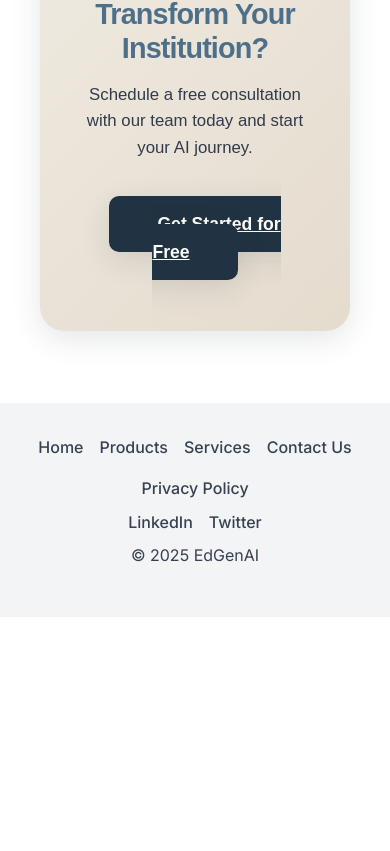
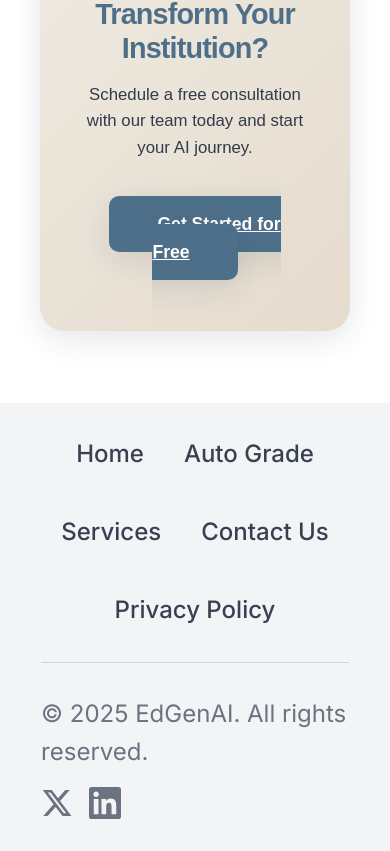
Before and after one commit to abhimishhra29/ed_AI_frontend, a Next.js app in the folder frontend/: page / in a window 390 px wide. Shown: the part 10130-10981 px from the top of the page. Before the commit the page ends 10747 px from the top, so only its background shows below. Built offline with nearby package versions, Linux system fonts and the light colour scheme.

Commit message:
Footer Changed

```diff
--- a/frontend/src/app/layout.tsx
+++ b/frontend/src/app/layout.tsx
@@ -5,7 +5,6 @@ import '../styles/global.css';
 import '../components/Header.css';
 import '../components/Footer.css';
 import '../styles/pages/Home.css';
-import '../styles/pages/Products.css';
 import '../styles/pages/Services.css';
 import '../styles/pages/Contact.css';
 import '../styles/pages/AutoGrade.css';
--- a/frontend/src/components/Footer.css
+++ b/frontend/src/components/Footer.css
@@ -1,30 +1,90 @@
 .footer {
-  text-align: center;
-  padding: 2rem 1rem;
   background: #f3f4f6;
   color: #374151;
   margin-top: auto;
+  padding: 2rem 2rem;
 }
 
-.footer-links,
-.footer-social {
+.footer-links {
   display: flex;
   justify-content: center;
-  gap: 1rem;
+  gap: 2.5rem;
   flex-wrap: wrap;
-  margin-bottom: 0.5rem;
+  margin-bottom: 2rem;
 }
 
-.footer a {
-  color: inherit;
+.footer-links a {
+  color: #374151;
   text-decoration: none;
   font-weight: 500;
+  font-size: 1.5rem;
+  transition: color 0.2s ease;
 }
 
-.footer a:hover {
+.footer-links a:hover {
+  color: #111827;
   text-decoration: underline;
 }
 
-.copyright {
-  margin-top: 0.5rem;
+.footer-separator {
+  height: 1px;
+  background: #d1d5db;
+  width: 90%;
+  margin: 0 auto 2rem auto;
 }
+
+.footer-bottom {
+  display: flex;
+  justify-content: space-between;
+  align-items: center;
+  flex-wrap: wrap;
+  gap: 1rem;
+  width: 90%;
+  margin: 0 auto;
+}
+
+.footer-copyright {
+  color: #6b7280;
+  font-size: 1.5rem;
+  margin: 0;
+}
+
+.footer-social-icons {
+  display: flex;
+  gap: 1rem;
+  align-items: center;
+}
+
+.social-icon {
+  color: #6b7280;
+  transition: color 0.2s ease;
+  display: flex;
+  align-items: center;
+  justify-content: center;
+}
+
+.social-icon:hover {
+  color: #374151;
+}
+
+.social-icon svg {
+  width: 2rem;
+  height: 2rem;
+}
+
+/* Responsive Design */
+@media (max-width: 768px) {
+  .footer {
+    padding: 2rem 1.5rem;
+  }
+
+  .footer-bottom {
+    flex-direction: column;
+    align-items: flex-start;
+  }
+
+  .footer-social-icons {
+    width: 100%;
+    justify-content: flex-start;
+  }
+}
--- a/frontend/src/components/Footer.tsx
+++ b/frontend/src/components/Footer.tsx
@@ -5,20 +5,29 @@ export default function Footer() {
     <footer className="footer">
       <div className="footer-links">
         <Link href="/">Home</Link>
-        <Link href="/products">Products</Link>
+        <Link href="/auto-grade">Auto Grade</Link>
         <Link href="/services">Services</Link>
         <Link href="/contact">Contact Us</Link>
         <Link href="/privacy">Privacy Policy</Link>
       </div>
-      <div className="footer-social">
-        <a href="https://linkedin.com" aria-label="LinkedIn">
-          LinkedIn
-        </a>
-        <a href="https://twitter.com" aria-label="Twitter">
-          Twitter
-        </a>
+      <div className="footer-separator"></div>
+      <div className="footer-bottom">
+        <p className="footer-copyright">
+          &copy; {new Date().getFullYear()} EdGenAI. All rights reserved.
+        </p>
+        <div className="footer-social-icons">
+          <a href="https://twitter.com" aria-label="Twitter" className="social-icon" target="_blank" rel="noopener noreferrer">
+            <svg width="20" height="20" viewBox="0 0 24 24" fill="currentColor" xmlns="http://www.w3.org/2000/svg">
+              <path d="M18.244 2.25h3.308l-7.227 8.26 8.502 11.24H16.17l-5.214-6.817L4.99 21.75H1.68l7.73-8.835L1.254 2.25H8.08l4.713 6.231zm-1.161 17.52h1.833L7.084 4.126H5.117z"/>
+            </svg>
+          </a>
+          <a href="https://www.linkedin.com/company/edgenaiau/posts/?feedView=all" aria-label="LinkedIn" className="social-icon" target="_blank" rel="noopener noreferrer">
+            <svg width="20" height="20" viewBox="0 0 24 24" fill="currentColor" xmlns="http://www.w3.org/2000/svg">
+              <path d="M20.447 20.452h-3.554v-5.569c0-1.328-.027-3.037-1.852-3.037-1.853 0-2.136 1.445-2.136 2.939v5.667H9.351V9h3.414v1.561h.046c.477-.9 1.637-1.85 3.37-1.85 3.601 0 4.267 2.37 4.267 5.455v6.286zM5.337 7.433c-1.144 0-2.063-.926-2.063-2.065 0-1.138.92-2.063 2.063-2.063 1.14 0 2.064.925 2.064 2.063 0 1.139-.925 2.065-2.064 2.065zm1.782 13.019H3.555V9h3.564v11.452zM22.225 0H1.771C.792 0 0 .774 0 1.729v20.542C0 23.227.792 24 1.771 24h20.451C23.2 24 24 23.227 24 22.271V1.729C24 .774 23.2 0 22.222 0h.003z"/>
+            </svg>
+          </a>
+        </div>
       </div>
-      <p className="copyright">&copy; {new Date().getFullYear()} EdGenAI</p>
     </footer>
   );
 }
--- a/frontend/src/styles/pages/Products.css
+++ /dev/null
@@ -1,131 +0,0 @@
-:root {
-  /* Color overrides */
-  --primary-dark: #213342;
-  --primary-highlight: #4E6F8A;
-  --warm-white-light: #ece8e4;
-  --text-dark: #1e293b;
-  --text-light: #fdfcfb;
-}
-
-/* ---------- Products Page Layout ---------- */
-.container.products-page {
-  max-width: 1200px;
-  margin: 4rem auto;
-  padding: 0 1.5rem 4rem;
-  font-family: "Inter", "Segoe UI", Arial, sans-serif;
-}
-
-.products-header h1 {
-  text-align: center;
-  margin-bottom: 1.25rem;
-  color: var(--primary-dark);
-  font-size: clamp(2.8rem, 6vw, 4rem);
-  font-weight: 700;
-  letter-spacing: -0.5px;
-}
-
-.products-header .subtitle {
-  text-align: center;
-  max-width: 780px;
-  margin: 0 auto 2rem auto;
-  color: var(--text-dark);
-  font-size: 1.15rem;
-  line-height: 1.55;
-}
-
-.product-row {
-  display: flex;
-  align-items: flex-start;
-  justify-content: space-between;
-  margin-bottom: 3rem;
-  background: var(--warm-white-light);
-  border-radius: 16px;
-  box-shadow: 0 2px 14px rgba(34, 34, 84, 0.07);
-  padding: 2rem 1.5rem;
-  gap: 2rem;
-  flex-wrap: wrap;
-}
-
-.product-info {
-  flex: 1;
-  min-width: 280px;
-}
-
-.product-info h2 {
-  color: var(--primary-dark);
-  font-size: 1.5rem;
-  font-weight: 700;
-  margin-bottom: 1rem;
-}
-
-/* --- ✨ New Feature Tag Styles --- */
-.product-features {
-  display: flex;
-  flex-wrap: wrap;
-  gap: 0.75rem; /* Spacing between tags */
-  margin-top: 1.5rem;
-  margin-bottom: 1.5rem;
-}
-
-.feature-tag {
-  background-color: rgba(33, 51, 66, 0.1); /* Transparent version of --primary-dark */
-  color: var(--primary-dark);
-  padding: 0.4rem 0.8rem;
-  border-radius: 20px; /* Pill shape */
-  font-size: 0.9rem;
-  font-weight: 500;
-  display: inline-block;
-  white-space: nowrap;
-}
-
-.product-actions {
-  display: flex;
-  justify-content: center;
-  margin-top: 1rem;
-}
-
-.product-video {
-  flex: 1;
-  display: flex;
-  justify-content: center;
-  align-items: center;
-}
-
-.product-video iframe {
-  width: 100%;
-  max-width: 480px;
-  aspect-ratio: 16 / 9;
-  border-radius: 10px;
-  border: none;
-  background: var(--primary-dark);
-  box-shadow: 0 2px 10px rgba(34, 34, 84, 0.1);
-}
-
-.btn-primary {
-  background: var(--primary-dark) !important;
-  color: var(--text-light) !important;
-  padding: 0.5rem 1.2rem;
-  font-size: 1rem;
-  font-weight: 600;
-  border-radius: 8px;
-  box-shadow: 0 2px 6px rgba(34, 34, 84, 0.09);
-  transition: 0.2s ease-in-out;
-}
-
-.btn-primary:hover {
-  background: var(--primary-highlight) !important;
-}
-
-/* Responsive */
-@media (max-width: 850px) {
-  .product-row {
-    flex-direction: column;
-    padding: 1.5rem 1rem;
-  }
-
-  .product-video iframe {
-    width: 100%;
-    max-width: 100%;
-    min-height: 200px;
-  }
-}
```
Also changed, not shown: frontend/src/app/products/page.tsx (deleted, +0 -108 lines).
